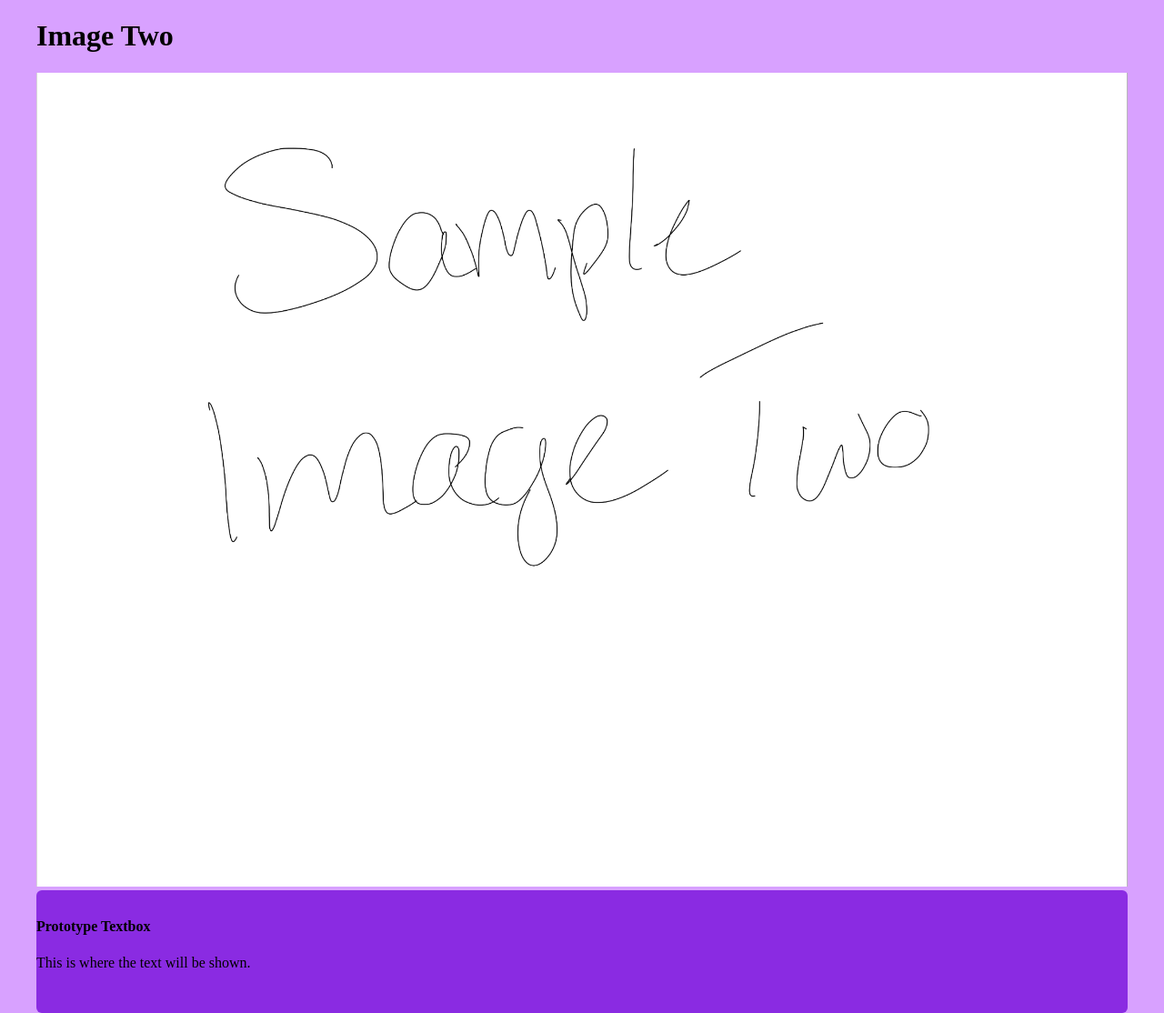
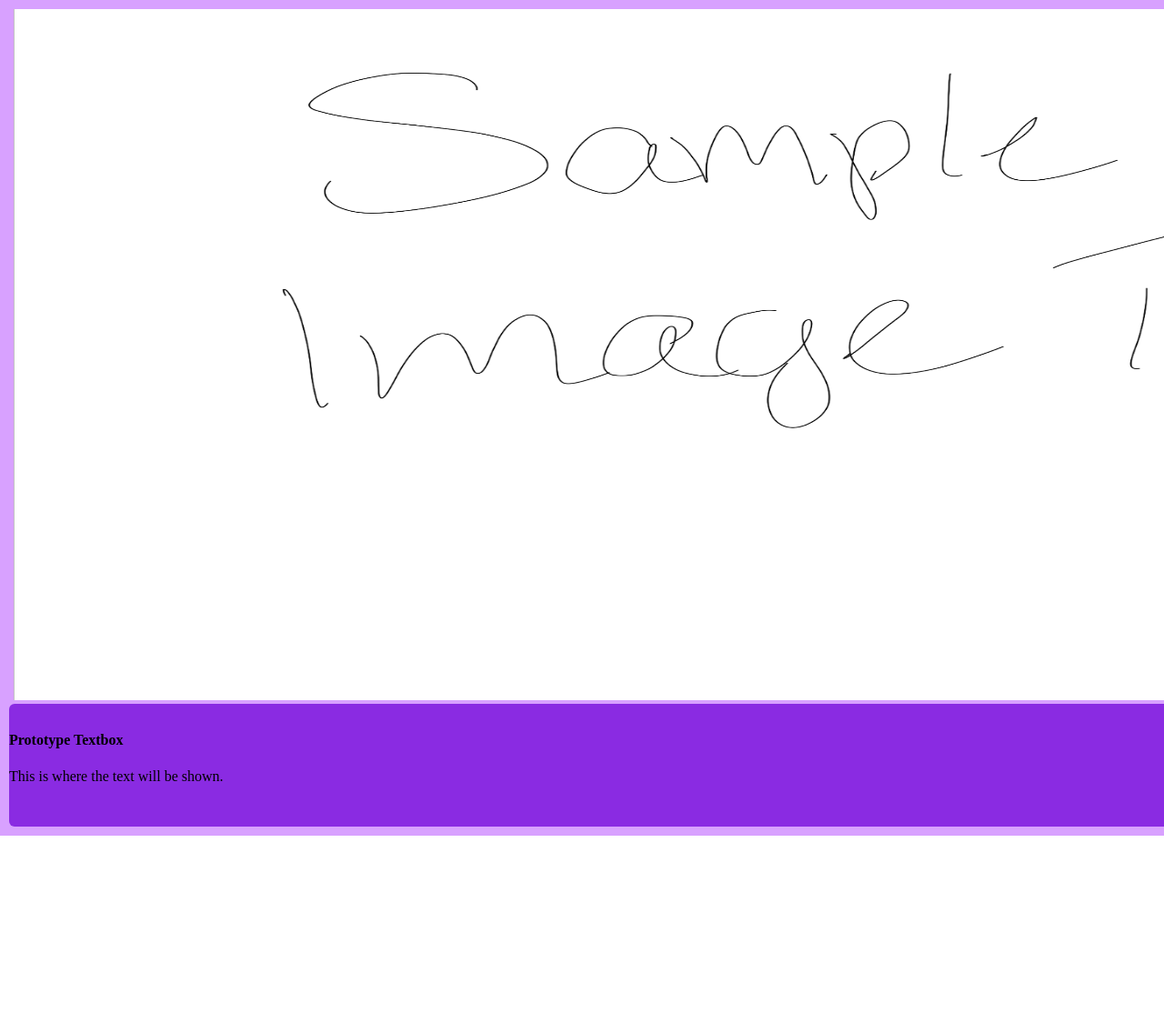
Before and after one commit to AgnesDemon/Python, a Flask app: page /secondpage/ in a window 1280 px wide; the page is wider, and only the part inside the window is pictured. Shown: that part at 91% size. After the commit the page ends 919 px from the top of that part, so only its background shows below. Run offline with Flask 3, Linux system fonts and the light colour scheme.

Commit message:
Saving modified data

```diff
--- a/minigame_prototypes/static/css/main.css
+++ b/minigame_prototypes/static/css/main.css
@@ -7,8 +7,12 @@ body {
 }
 
 .container {
-    width: 1200px;
+    width: 1890px;
     margin: 0 auto;
+    margin-top: 10px;
+    margin-bottom: 10px;
+    margin-left: 10px;
+    margin-right: 10px;
 }
 
 div.textboxone {
--- a/minigame_prototypes/templates/pageone.html
+++ b/minigame_prototypes/templates/pageone.html
@@ -6,7 +6,7 @@
     </head>
     <body>
         <h1>Image One</h1>
-        <center><img src="{{ user_image }}" width="1200"></center>
+        <center><img src="{{ user_image }}" width="1880" height="700"></center>
         <div class="textboxone">
             <h4>Prototype Textbox</h4>
             <p>This is where the text will be shown.</p>
--- a/minigame_prototypes/templates/pagetwo.html
+++ b/minigame_prototypes/templates/pagetwo.html
@@ -5,8 +5,7 @@
         <title>Image Two sample</title>
     </head>
     <body>
-        <h1>Image Two</h1>
-        <img src="{{url_for('static',filename='images/img2.png')}}" width="1200">
+        <center><img src="{{url_for('static',filename='images/img2.png')}}" width="1880" height="760"></center>
         <div class="textboxtwo">
             <h4>Prototype Textbox</h4>
             <p>This is where the text will be shown.</p>
```
